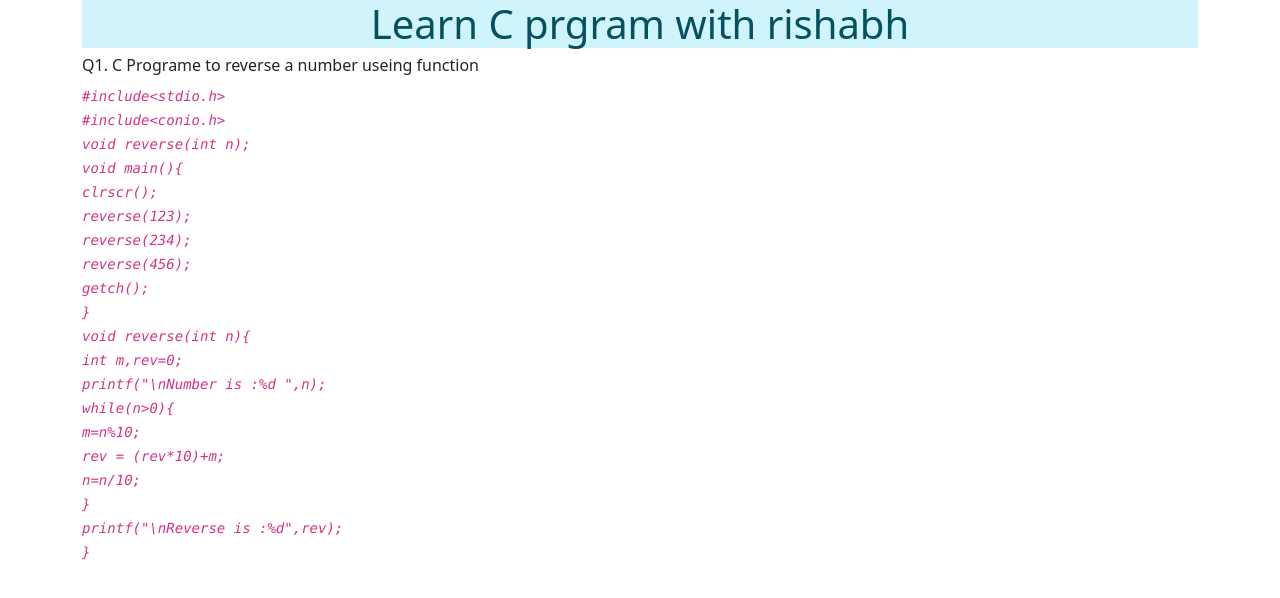
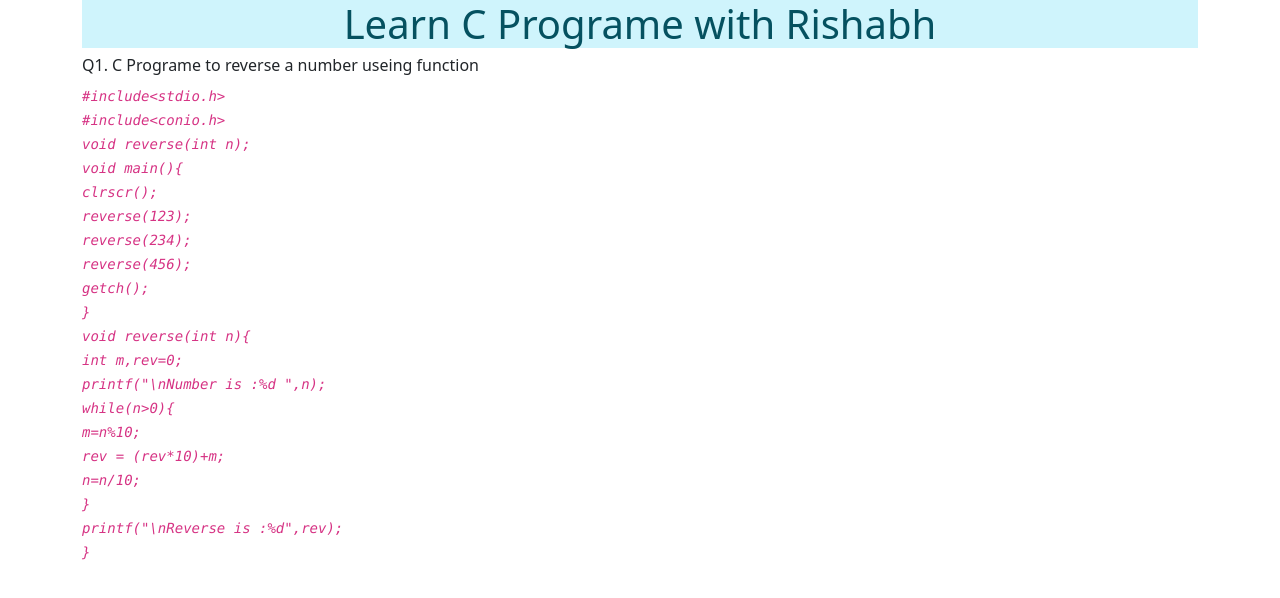
Before and after one commit to rishabh8789/lcwr, a plain HTML site: page index.html in a window 1280 px wide. Drawn offline with nearby package versions, Linux system fonts and the light colour scheme.

Commit message:
Update index.html

```diff
--- a/index.html
+++ b/index.html
@@ -10,7 +10,7 @@
 </head>
 <body>
     <div class="container">
-        <h1 class="text-center alert-info">Learn C prgram with rishabh </h1>
+        <h1 class="text-center alert-info">Learn C Programe with Rishabh </h1>
     </div>
     <div class="container">
        <h6>Q1. C Programe to reverse a number useing function </h6>
```
